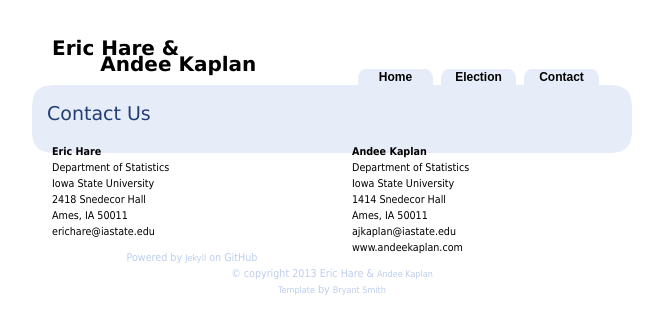
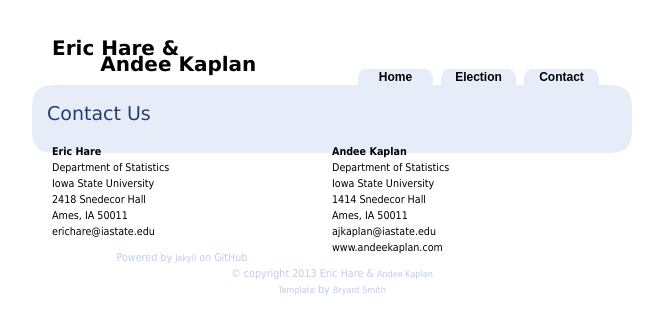
Before and after one commit to erichare/harekaplan.github.com, a Jekyll site: the page built from contact.html, in a window 1280 px wide. Shown: the top 335 px of the page, without its empty margins (308-971 px from the left). Built offline with Jekyll 4.4.1, drawn with Linux system fonts in a browser that asks for light colours; Markdown is read by kramdown in place of the engine named in the settings.

Commit message:
lkaWJDKJ

```diff
--- a/contact.html
+++ b/contact.html
@@ -3,7 +3,7 @@ layout: default
 title: Contact Us
 root: ""
 ---
-<div style="width:600px;margin:0 auto;position:relative;">
+<div>
 	<div id="leftbox" >
 		<p>
 		<strong>Eric Hare</strong> <br />
--- a/css/BlueBliss/bluebliss.css
+++ b/css/BlueBliss/bluebliss.css
@@ -149,12 +149,12 @@ margin-top:25px;
 
 #leftbox {
 float:left;
-width:300px;
+width:50%;
 }
 
 #rightbox {
 float:right;
-width:300px;
+width:50%;
 }
 
 html, body {
```
